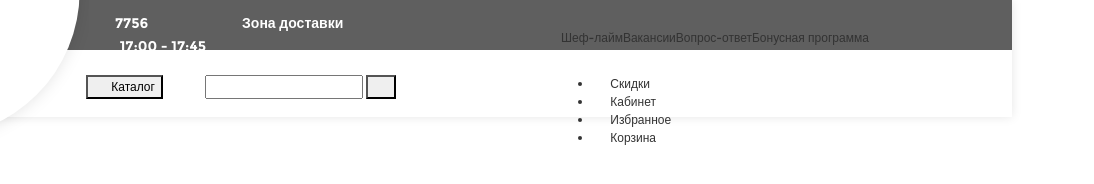
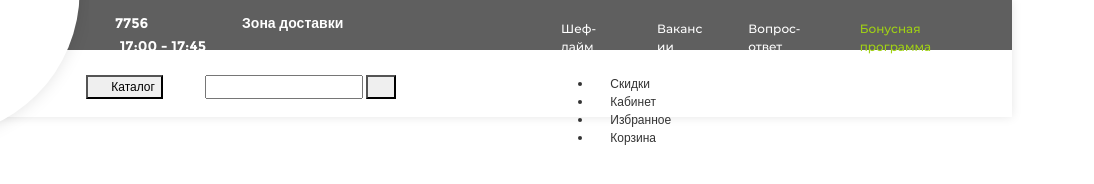
Before and after one commit to allexfree/laim, a website: page source/index.html in a window 1280 px wide. Shown: the full height of the page, 186-1280 px from the left. Drawn offline with nearby package versions, Linux system fonts and the light colour scheme; files that its build step writes are made by us from their sources.

Commit message:
Page header continue

```diff
--- a/source/index.html
+++ b/source/index.html
@@ -77,24 +77,24 @@
             </div>
             <div class="col-6">
               <nav class="topmenu-second">
-                <ul class="topmenu-second__list">
-                  <li class="topmenu-second__list-item">
-                    <a class="topmenu-second__list_link" href="#">
+                <ul class="topmenu-second__list menu-list-js">
+                  <li class="topmenu-second__list-item menu-item-js">
+                    <a class="topmenu-second__list_link menu-link-js" href="#">
                       Шеф-лайм
                     </a>
                   </li>
-                  <li class="topmenu-second__list-item">
-                    <a class="topmenu-second__list_link" href="#">
+                  <li class="topmenu-second__list-item menu-item-js">
+                    <a class="topmenu-second__list_link menu-link-js" href="#">
                       Вакансии
                     </a>
                   </li>
-                  <li class="topmenu-second__list-item">
-                    <a class="topmenu-second__list_link" href="#">
+                  <li class="topmenu-second__list-item menu-item-js">
+                    <a class="topmenu-second__list_link menu-link-js" href="#">
                       Вопрос-ответ
                     </a>
                   </li>
-                  <li class="topmenu-second__list-item topmenu-second__list-item--active">
-                    <a class="topmenu-second__list_link" href="#">
+                  <li class="topmenu-second__list-item menu-item-js topmenu-second__list-item--active">
+                    <a class="topmenu-second__list_link menu-link-js" href="#">
                       Бонусная программа
                     </a>
                   </li>
--- a/source/js/index.js
+++ b/source/js/index.js
@@ -1,4 +1,7 @@
+'use strict';
+
 import mdrnzr from './modernizr';
 import poly from './ie-polyfills';
 import svg from './svguse';
 import slider from './carousel';
+import menu from './menu';
--- a/source/sass/general/global.scss
+++ b/source/sass/general/global.scss
@@ -18,7 +18,7 @@ body {
   max-width: 1320px;
   margin: 0 auto;
   font-family: $font;
-  font-size: 12px;
+  font-size: $font-size-default;
   font-weight: $regular;
   color: $first-color;
   overflow-x: hidden;
--- a/source/sass/general/variables.scss
+++ b/source/sass/general/variables.scss
@@ -2,6 +2,7 @@
 $first-color: #333333;
 $second-color: #ffffff;
 $third-color: #A6D914;
+$accent-color: #A1D214;
 
 /* Fonts */
 $font: "Montserrat", "Arial", sans-serif;
@@ -9,6 +10,7 @@ $font-size-default: 12px;
 $font-size-bigger: 14px;
 $font-size-big: 18px;
 $regular: 400;
+$bolder: 500;
 $bold: 700;
 
 /* Media */
--- a/source/sass/style.scss
+++ b/source/sass/style.scss
@@ -16,6 +16,7 @@
 @import "../sass/page-header.scss";
 @import "../sass/logo.scss";
 @import "../sass/topmenu.scss";
+@import "../sass/topmenu-second.scss";
 @import "../sass/phone.scss";
 @import "../sass/delivery-zone.scss";
 @import "../sass/delivery-time.scss";
--- /dev/null
+++ b/source/sass/topmenu-second.scss
@@ -0,0 +1,33 @@
+@import "./general/variables.scss";
+
+.topmenu-second {
+  color: $second-color;
+}
+
+.topmenu-second__list-item {
+  margin-right: 40px;
+}
+
+.topmenu-second__list-item--active {
+  & a {
+    color: $accent-color;
+    &:hover,
+    &:focus {
+      color: $accent-color;
+      opacity: 0.8;
+    }
+  }
+}
+
+.topmenu-second__list_link {
+  color: $second-color;
+  font-weight: $bolder;
+  border: none;
+  outline: none;
+  transition: opacity 0.3s;
+  &:hover,
+  &:focus {
+    color: $second-color;
+    opacity: 0.8;
+  }
+}
```
Also changed, not shown: source/js/menu.js (added, +21 -0 lines), source/img/2.jpg.
